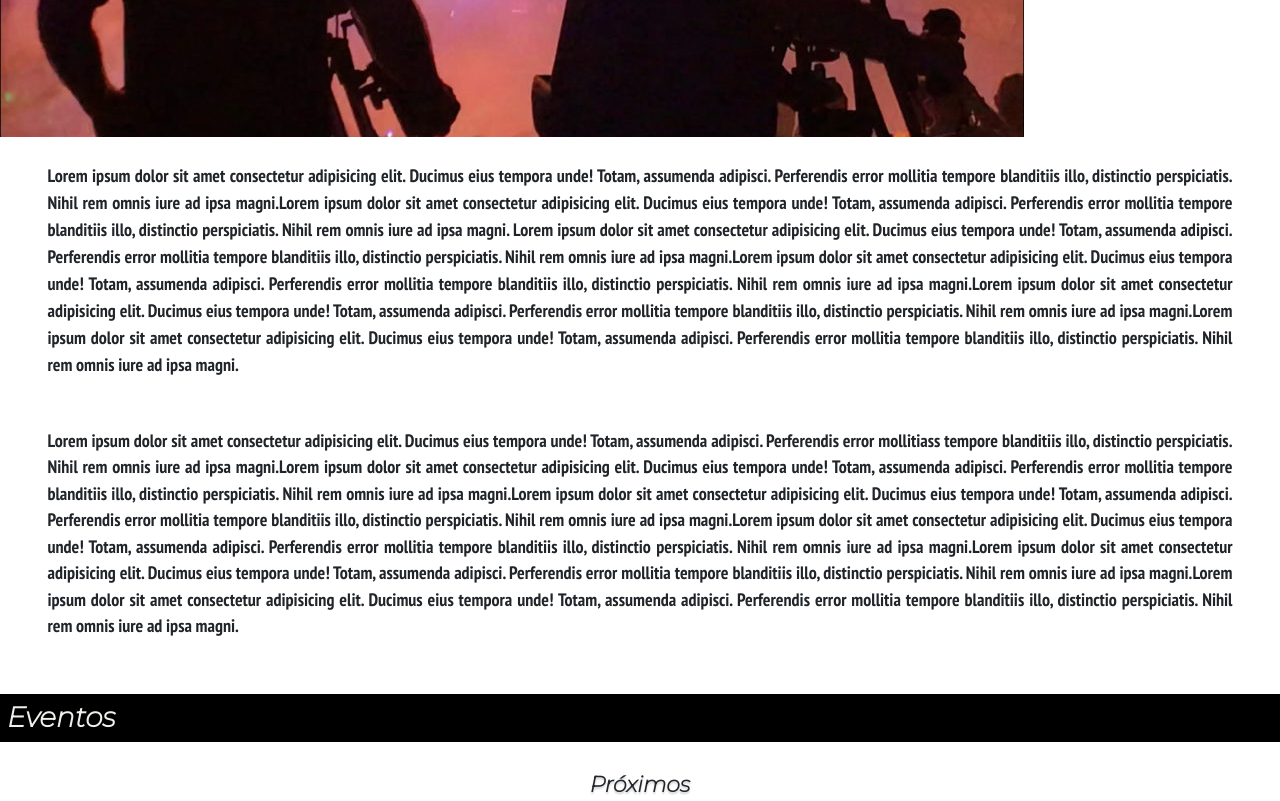
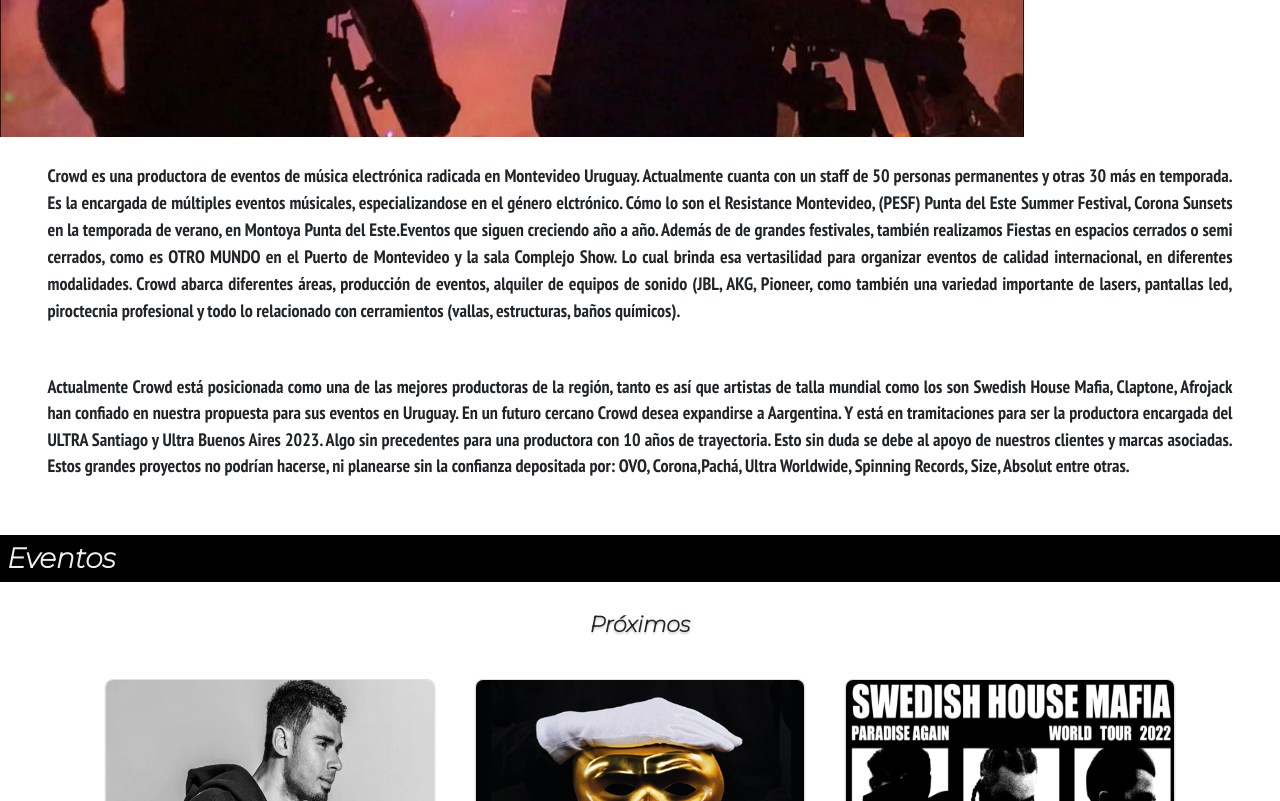
Before and after one commit to vaansteven/Desafio-4-Esteban-Marquez, a website: page index.html in a window 1280 px wide. Shown: the part 1720-2521 px from the top of the page. Drawn offline with nearby package versions, Linux system fonts and the light colour scheme.

Commit message:
Nosotros texto

```diff
--- a/index.html
+++ b/index.html
@@ -153,57 +153,38 @@
       <section>
         <section id="Nosotros"></section>
         <h2>Nosotros</h2>
+        <div class="nosotros-container">
 
         <img
-          class="img-fluid nosotrosimg"
+          class="img-fluid nosotros-img"
           src="./Assets/Imagenes/nosotros2.jpeg"
           alt="nosotros"
         />
-        <div class="nosotrostext">
         <p class="container">
-          Lorem ipsum dolor sit amet consectetur adipisicing elit. Ducimus eius
-          tempora unde! Totam, assumenda adipisci. Perferendis error mollitia
-          tempore blanditiis illo, distinctio perspiciatis. Nihil rem omnis iure
-          ad ipsa magni.Lorem ipsum dolor sit amet consectetur adipisicing elit.
-          Ducimus eius tempora unde! Totam, assumenda adipisci. Perferendis
-          error mollitia tempore blanditiis illo, distinctio perspiciatis. Nihil
-          rem omnis iure ad ipsa magni. Lorem ipsum dolor sit amet consectetur
-          adipisicing elit. Ducimus eius tempora unde! Totam, assumenda
-          adipisci. Perferendis error mollitia tempore blanditiis illo,
-          distinctio perspiciatis. Nihil rem omnis iure ad ipsa magni.Lorem
-          ipsum dolor sit amet consectetur adipisicing elit. Ducimus eius
-          tempora unde! Totam, assumenda adipisci. Perferendis error mollitia
-          tempore blanditiis illo, distinctio perspiciatis. Nihil rem omnis iure
-          ad ipsa magni.Lorem ipsum dolor sit amet consectetur adipisicing elit.
-          Ducimus eius tempora unde! Totam, assumenda adipisci. Perferendis
-          error mollitia tempore blanditiis illo, distinctio perspiciatis. Nihil
-          rem omnis iure ad ipsa magni.Lorem ipsum dolor sit amet consectetur
-          adipisicing elit. Ducimus eius tempora unde! Totam, assumenda
-          adipisci. Perferendis error mollitia tempore blanditiis illo,
-          distinctio perspiciatis. Nihil rem omnis iure ad ipsa magni.
+          Crowd es una productora de eventos de música electrónica radicada en Montevideo Uruguay.
+          Actualmente cuanta con un staff de 50 personas permanentes y otras 30 más en temporada.
+          Es la encargada de múltiples eventos músicales, especializandose en el género elctrónico.
+          Cómo lo son el Resistance Montevideo, (PESF) Punta del Este Summer Festival, Corona Sunsets
+          en la temporada de verano, en Montoya Punta del Este.Eventos que siguen creciendo año a año.
+          Además de de  grandes festivales, también realizamos Fiestas en espacios cerrados o semi cerrados,
+          como es OTRO MUNDO en el Puerto de Montevideo y la sala Complejo Show. Lo cual brinda esa vertasilidad
+          para organizar eventos de calidad internacional, en diferentes modalidades. Crowd abarca diferentes
+          áreas, producción de eventos, alquiler de equipos de sonido (JBL, AKG, Pioneer, como también una variedad
+          importante de lasers, pantallas led, piroctecnia profesional y todo lo relacionado con cerramientos (vallas,
+          estructuras, baños químicos).
         </p>
 
         <p class="parrafomap container">
-          Lorem ipsum dolor sit amet consectetur adipisicing elit. Ducimus eius
-          tempora unde! Totam, assumenda adipisci. Perferendis error mollitiass
-          tempore blanditiis illo, distinctio perspiciatis. Nihil rem omnis iure
-          ad ipsa magni.Lorem ipsum dolor sit amet consectetur adipisicing elit.
-          Ducimus eius tempora unde! Totam, assumenda adipisci. Perferendis
-          error mollitia tempore blanditiis illo, distinctio perspiciatis. Nihil
-          rem omnis iure ad ipsa magni.Lorem ipsum dolor sit amet consectetur
-          adipisicing elit. Ducimus eius tempora unde! Totam, assumenda
-          adipisci. Perferendis error mollitia tempore blanditiis illo,
-          distinctio perspiciatis. Nihil rem omnis iure ad ipsa magni.Lorem
-          ipsum dolor sit amet consectetur adipisicing elit. Ducimus eius
-          tempora unde! Totam, assumenda adipisci. Perferendis error mollitia
-          tempore blanditiis illo, distinctio perspiciatis. Nihil rem omnis iure
-          ad ipsa magni.Lorem ipsum dolor sit amet consectetur adipisicing elit.
-          Ducimus eius tempora unde! Totam, assumenda adipisci. Perferendis
-          error mollitia tempore blanditiis illo, distinctio perspiciatis. Nihil
-          rem omnis iure ad ipsa magni.Lorem ipsum dolor sit amet consectetur
-          adipisicing elit. Ducimus eius tempora unde! Totam, assumenda
-          adipisci. Perferendis error mollitia tempore blanditiis illo,
-          distinctio perspiciatis. Nihil rem omnis iure ad ipsa magni.
+          Actualmente Crowd está posicionada como una de las mejores productoras de
+          la región, tanto es así que artistas de talla mundial como los son Swedish House Mafia,
+          Claptone, Afrojack han confiado en nuestra propuesta para sus eventos en Uruguay.
+          En un futuro cercano Crowd desea expandirse a Aargentina. Y está en tramitaciones
+          para ser la productora encargada del ULTRA Santiago y Ultra Buenos Aires 2023.
+          Algo sin precedentes para una productora con 10 años de trayectoria.
+          Esto sin duda se debe al apoyo de nuestros clientes y marcas asociadas.
+          Estos grandes proyectos no podrían hacerse, ni planearse sin la confianza depositada
+          por: OVO, Corona,Pachá, Ultra Worldwide, Spinning Records, Size, Absolut entre otras.
+
         </p>
       </div>
       </section>
@@ -433,7 +414,7 @@
         </div>
 
         <h3>Videos</h3>
-        <div class="flex-conainer">
+        <div class="video-box">
           <div class="video-contenedor">
             <iframe
               width="1280"
--- a/sass/_generales.scss
+++ b/sass/_generales.scss
@@ -41,18 +41,24 @@
     font-size:map-get($textoSecciones,tamañodeFuente) ;
     text-align: $alineaciónParrafo;
 
-
   }
-  .nosotrosimg{
+  .nosotros-container{
     display:flex;
-    flex-direction: column;
-  }
-  .nosotrostxt{
-    display:flex;
-    flex-direction: column;
+    flex-direction: column 2;
+    flex-wrap: wrap;
 
 
   }
+  .nosotros-img{
+    display:flex;
+    flex-direction: column;
+    height:50%;
+    width:50;
+  }
+  .nosotros-container p {
+    flex-direction: column;
+  }
+
 
   .footer {
     justify-content: right;
--- a/sass/style.scss
+++ b/sass/style.scss
@@ -108,8 +108,8 @@
 
   .video-contenedor {
     position: relative;
-    padding-bottom: 70%;
-    padding-top: 0px;
+    padding-bottom: 60%;
+    padding-top: 0;
     height: 0;
     overflow: hidden;
 
@@ -123,7 +123,7 @@
     left: 10%;
     right: 10%;
     width: 80%;
-    height: 80%;
+    height: 60%;
 
 
 }
```
Also changed, not shown: Style.css.
